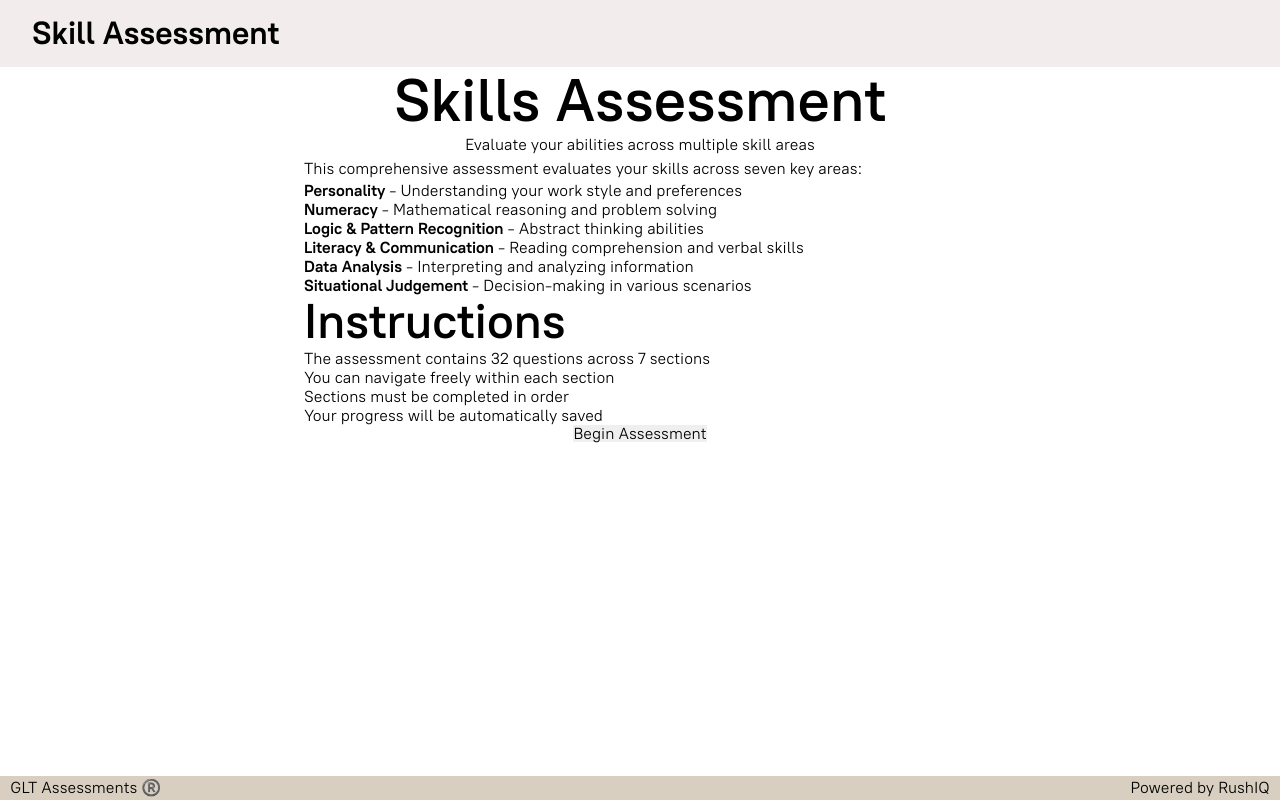
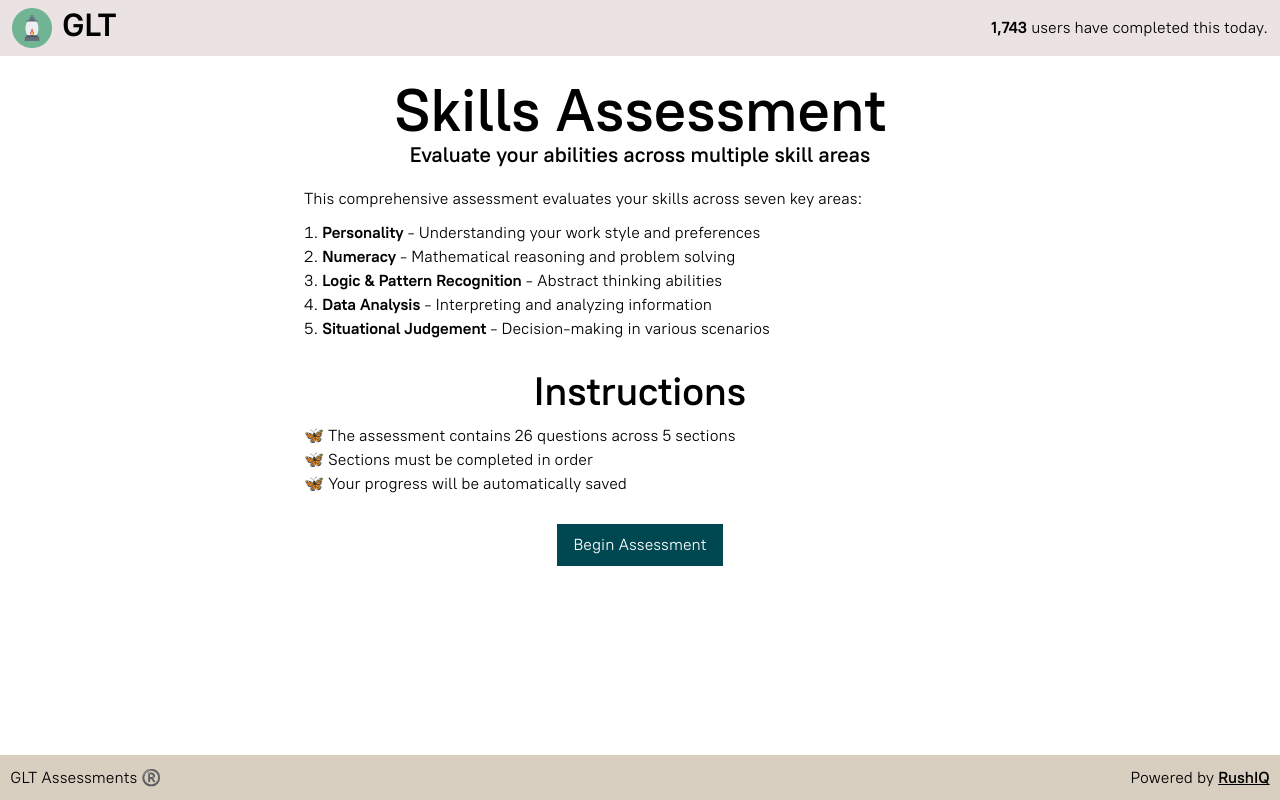
Before and after one commit to Steponass/GLT-Assessment, a Vue app: page /intro in a window 1280 px wide. Built offline with nearby package versions, Linux system fonts and the light colour scheme.

Commit message:
1. Tuned IntroView + Added AppHeader daily user count.

```diff
--- a/src/components/layout/AppFooter.vue
+++ b/src/components/layout/AppFooter.vue
@@ -1,7 +1,7 @@
 <template>
   <footer>
     <p>GLT Assessments ®️</p>
-    <p>Powered by RushIQ</p>
+    <p>Powered by <a href="https://rushiq.netlify.app/" target="_blank" rel="noopener noreferrer">RushIQ</a></p>
   </footer>
 
 </template>
@@ -15,10 +15,19 @@ export default {
 <style scoped>
   footer {
     padding-inline: var(--space-8-12px);
+    padding-block: var(--space-8-12px);
     width: 100%;
     display: flex;
     justify-content: space-between;
     background-color: var(--clr-secondary);
   }
 
+  a {
+    font-weight: 600;
+    text-decoration: underline;
+    &:hover {
+      text-decoration: none;
+    }
+  }
+
 </style>
--- a/src/components/layout/AppHeader.vue
+++ b/src/components/layout/AppHeader.vue
@@ -1,42 +1,51 @@
 <template>
   <header class="app-header">
-    <div class="header-container">
-      <div class="header-top">
-        <h1 class="header-title">
-          Skill Assessment
-        </h1>
-      </div>
-    </div>
+    <div class="header-logo">
+      <img src="/lamp_13806789.png" alt="">
+    <h1 class="header-title">GLT</h1>
+  </div>
+    <p><strong>{{ formattedCount }}</strong> users have completed this today.</p>
   </header>
 </template>
 
 <script>
 export default {
-  name: 'AppHeader'
+  name: 'AppHeader',
+  data() {
+    return {
+      usersCompletedToday: 0
+    }
+  },
+  computed: {
+    formattedCount() {
+      return this.usersCompletedToday.toLocaleString()
+    }
+  },
+  beforeMount() {
+    const min = 912
+    const max = 1835
+    this.usersCompletedToday = Math.floor(Math.random() * (max - min + 1)) + min
+  }
 }
 </script>
 
 <style scoped>
 .app-header {
-
-  position: relative;
-  z-index: 10;
-  /* Shifty behavior: slowly shifts color */
-  animation: colorShift 90s infinite;
+  padding-block: var(--space-8px);
+  padding-inline: var(--space-12px);
+  display: flex;
+  justify-content: space-between;
+  align-items: center;
+  animation: colorShift 20s infinite;
 }
 
-.header-container {
-  padding: 1rem 2rem;
-  height: 100%;
+.header-logo {
   display: flex;
-  flex-direction: column;
-  justify-content: center;
+  gap: var(--space-8-12px);
 }
 
-.header-top {
-  display: flex;
-  align-items: center;
-  justify-content: space-between;
+.header-logo img {
+  max-height: 40px;
 }
 
 .header-title {
@@ -44,15 +53,17 @@ export default {
   font-weight: 700;
 }
 
-.header-actions {
-  display: flex;
-  align-items: center;
-  gap: 1rem;
-}
+@keyframes colorShift {
+  0% {
+    background-color: #f3eded;
+  }
 
-@keyframes colorShift {
-  0% { background-color: #f3eded; }
-  50% { background-color: #e9e1e1; }
-  100% { background-color: #f5f1f1; }
+  50% {
+    background-color: #e9e1e1;
+  }
+
+  100% {
+    background-color: #f5f1f1;
+  }
 }
 </style>
--- a/src/styles/fonts.css
+++ b/src/styles/fonts.css
@@ -51,6 +51,6 @@
   line-height: 1.1;
 }
 
-:where(p) {
+:where(p, li) {
   line-height: 1.5;
 }
--- a/src/views/IntroView.vue
+++ b/src/views/IntroView.vue
@@ -3,9 +3,9 @@
     <div class="intro-content">
       <header class="intro-header">
         <h1 class="intro-title">Skills Assessment</h1>
-        <p class="intro-subtitle">
+        <h6 class="intro-subtitle">
           Evaluate your abilities across multiple skill areas
-        </p>
+        </h6>
       </header>
 
       <section class="intro-description">
@@ -13,7 +13,7 @@
           This comprehensive assessment evaluates your skills across seven key areas:
         </p>
 
-        <ul class="skills-list">
+        <ol class="skills-list">
           <li class="skill-item">
             <strong>Personality</strong> - Understanding your work style and preferences
           </li>
@@ -24,25 +24,19 @@
             <strong>Logic & Pattern Recognition</strong> - Abstract thinking abilities
           </li>
           <li class="skill-item">
-            <strong>Literacy & Communication</strong> - Reading comprehension and verbal skills
-          </li>
-          <li class="skill-item">
             <strong>Data Analysis</strong> - Interpreting and analyzing information
           </li>
           <li class="skill-item">
             <strong>Situational Judgement</strong> - Decision-making in various scenarios
           </li>
-        </ul>
+        </ol>
       </section>
 
       <section class="intro-instructions">
-        <h2 class="instructions-title">Instructions</h2>
+        <h3 class="instructions-title">Instructions</h3>
         <ul class="instructions-list">
           <li class="instruction-item">
-            The assessment contains 32 questions across 7 sections
-          </li>
-          <li class="instruction-item">
-            You can navigate freely within each section
+            The assessment contains 26 questions across 5 sections
           </li>
           <li class="instruction-item">
             Sections must be completed in order
@@ -54,11 +48,7 @@
       </section>
 
       <div class="intro-actions">
-        <button
-          class="start-button"
-          @click="startAssessment"
-          :disabled="isStarting"
-        >
+        <button class="start-button" @click="startAssessment" :disabled="isStarting">
           {{ isStarting ? 'Starting...' : 'Begin Assessment' }}
         </button>
       </div>
@@ -116,26 +106,31 @@ export default {
 
 .intro-header {
   text-align: center;
+  margin-block: var(--space-16-24px);
 }
 
-.intro-title {
-  margin: 0;
+
+.skills-list {
+  /* list-style: none; */
+  list-style: decimal inside;
+  margin-block: var(--space-8-12px) var(--space-24-32px);
 }
 
-.intro-subtitle {
-  margin: 0;
-}
 
-.skills-list {
-  list-style: none;
-  padding: 0;
-  margin: 0;
+.instructions-title {
+  text-align: center;
 }
 
 .instructions-list {
-  list-style: none;
-  padding: 0;
-  margin: 0;
+  list-style: crown inside;
+  margin-block: var(--space-8-12px) var(--space-24-32px);
+}
+
+@counter-style crown {
+  system: cyclic;
+  symbols: "\1F98B";
+  suffix: " ";
+  speak-as: bullets;
 }
 
 .intro-actions {
@@ -145,9 +140,14 @@ export default {
 .start-button {
   border: none;
   cursor: pointer;
-}
-
-.start-button:disabled {
-  cursor: not-allowed;
+  background-color: var(--clr-primary);
+  color: white;
+  padding: var(--space-12px) var(--space-16px);
+  transition: all 0.2s ease;
+  @media (hover: hover)  {
+    &:hover {
+    background-color: var(--clr-stroke-strong);
+  }
+  }
 }
 </style>
```
